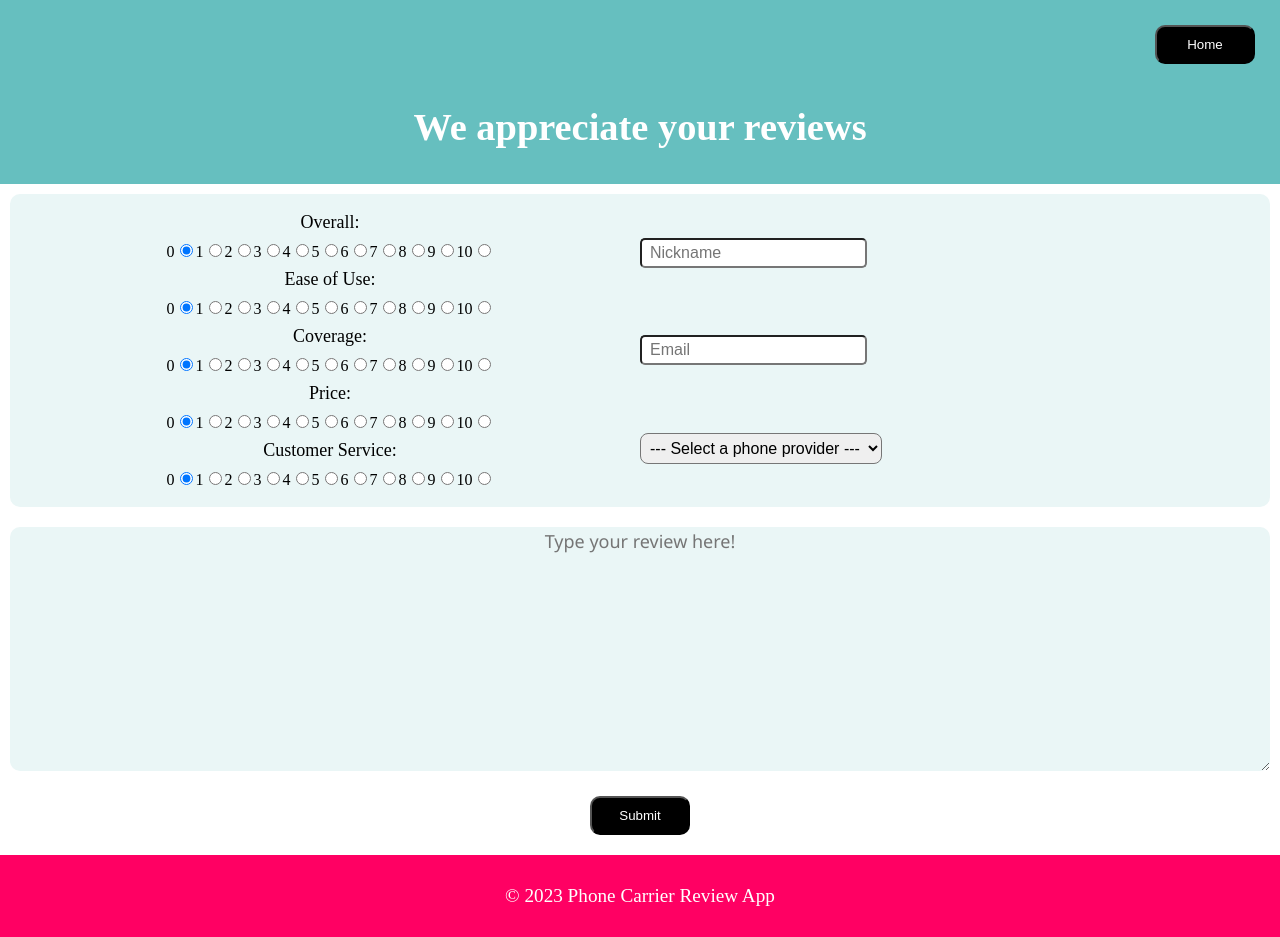
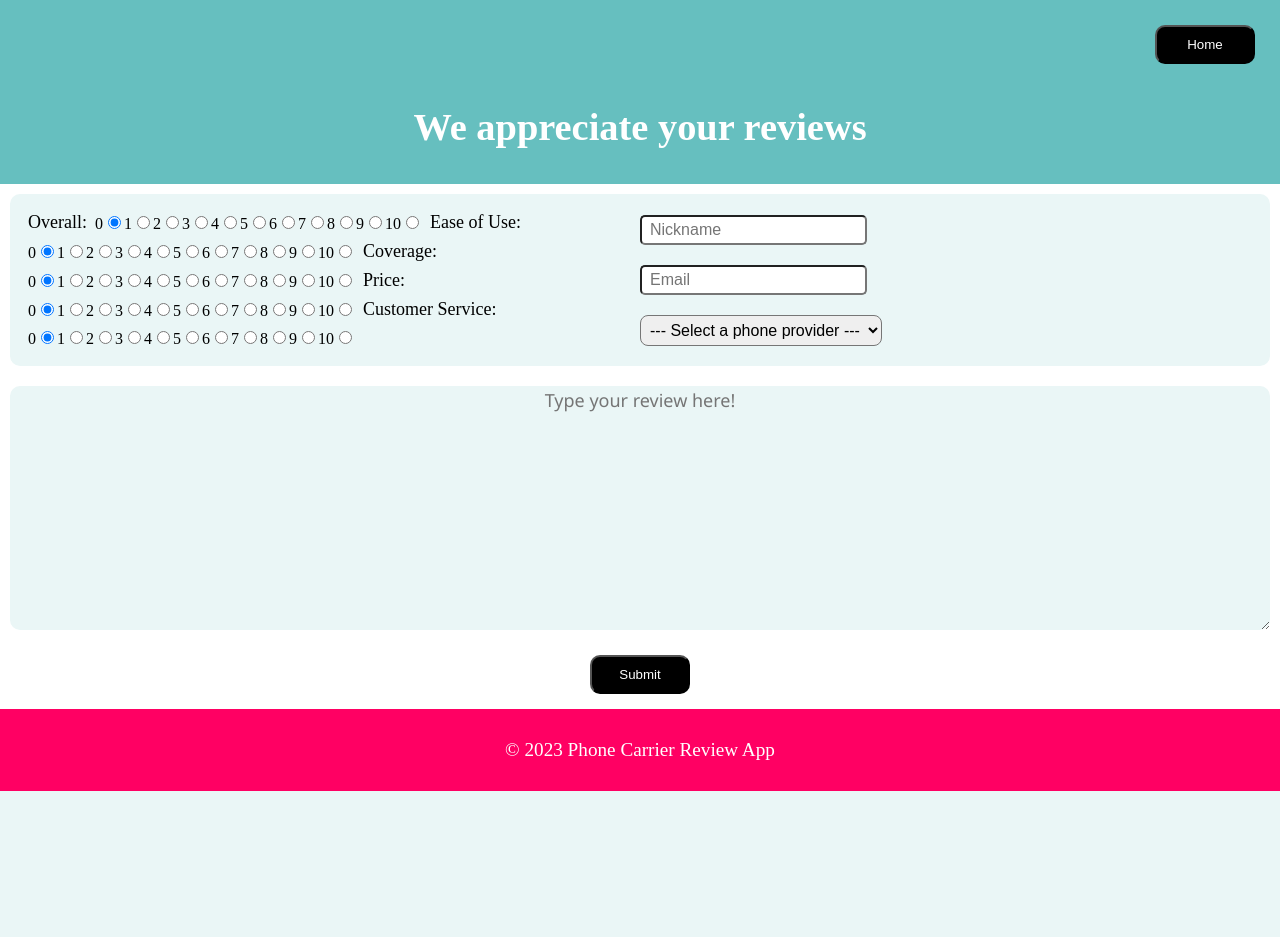
Before and after one commit to Phone-Review-App/SakuraSignal, a React (Create React App) app in the folder client/: page /Form in a window 1280 px wide. After the commit the page ends 800 px from the top, so only its background shows below. Built offline with nearby package versions, Linux system fonts and the light colour scheme.

Commit message:
style: finish styles for provider profile pages

```diff
--- a/client/src/components/AvgScores.css
+++ b/client/src/components/AvgScores.css
@@ -1,5 +1,5 @@
 .scores-card {
-  margin: 10px;
+  margin: 20px;
   padding: 10px;
   border-radius: 10px;
   display: flex;
--- a/client/src/components/Footer.css
+++ b/client/src/components/Footer.css
@@ -1,5 +1,5 @@
 .footer {
-  margin-top: 5px;
+  margin: 0px;
   padding: 20px;
   background-color: #FF0063;
   color: white;
--- a/client/src/components/ProviderInfo.css
+++ b/client/src/components/ProviderInfo.css
@@ -1,5 +1,7 @@
 body {
+  padding: 0px;
   font-size: larger;
+  background-color: #EAF6F6;
 }
 
 .provider-hero-div {
@@ -46,15 +48,13 @@ img {
   overflow: hidden;
 }
 
-
 .main-content {
-  background-color: #EAF6F6;
   padding: 10px;
 }
 
 .main_left {
   display: flex;
   flex-direction: column;
-  justify-content: center;
+  justify-content: start;
   align-items: center;
 }
--- a/client/src/components/ReviewCard.css
+++ b/client/src/components/ReviewCard.css
@@ -5,7 +5,8 @@
 }
 
 .review-card {
-  padding: 10px;
+  padding: 15px;
+  border-radius: 10px;
   display: flex;
   flex-direction: column;
   width: 100%;
@@ -18,6 +19,8 @@
 
 .scores {
   display: flex;
+  flex-direction: row;
+  flex-wrap: wrap;
 }
 
 span {
```
Also changed, not shown: client/src/components/AvgScores.jsx (+5 -5 lines), client/src/components/ReviewCard.jsx (+5 -5 lines).
